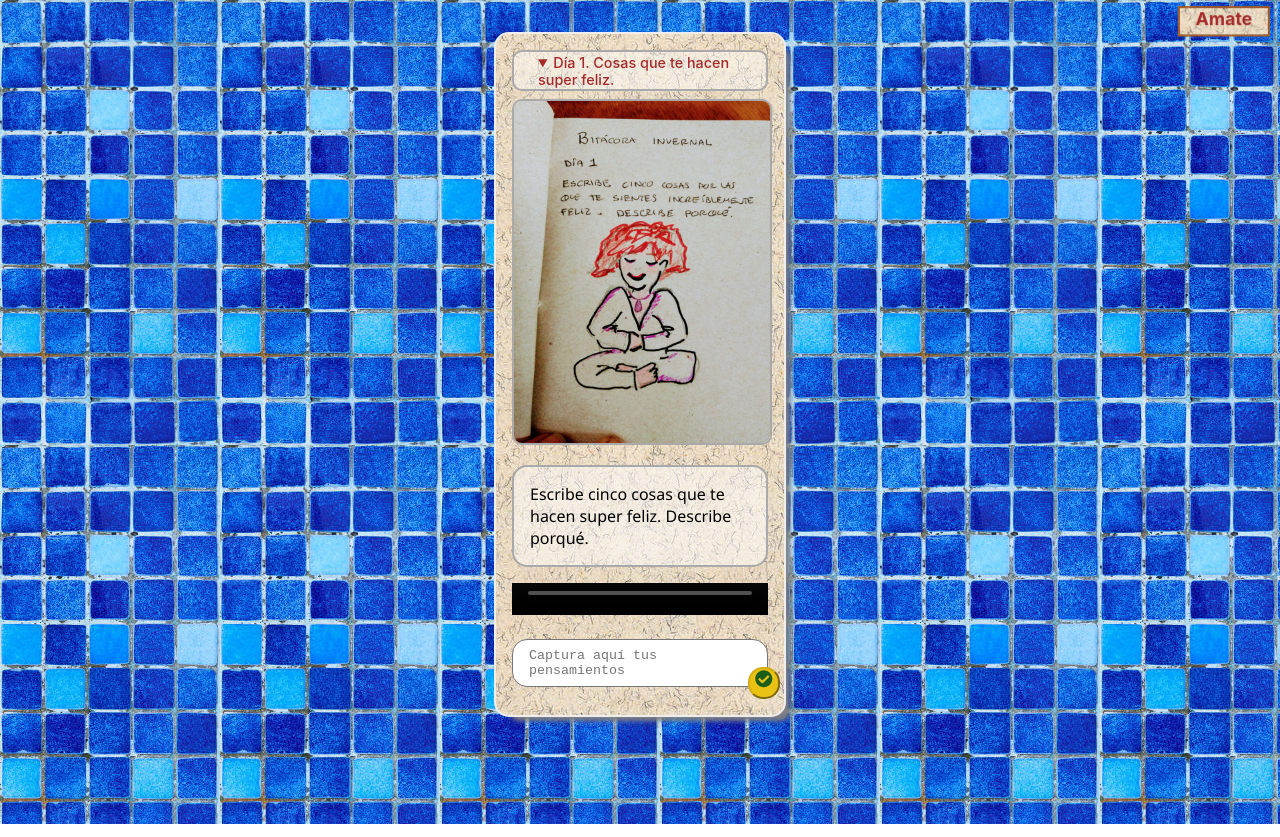
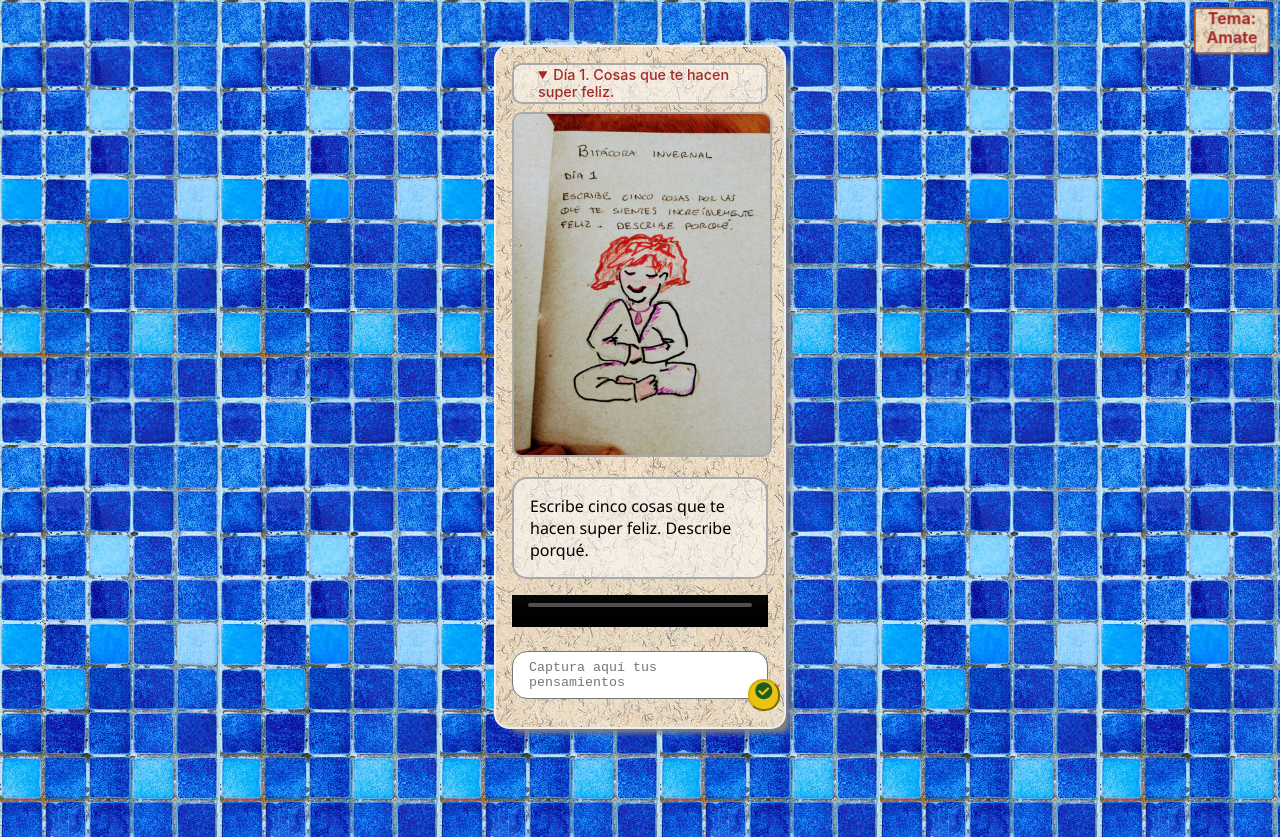
Before and after one commit to oscarnava/aquiconectandome, a React (Create React App) app: page / in a window 1280 px wide. Built offline with nearby package versions, Linux system fonts and the light colour scheme; grey boxes are pictures that could not be loaded.

Commit message:
Improve Themes menu

```diff
--- a/src/App.js
+++ b/src/App.js
@@ -7,16 +7,16 @@ import './styles/app.sass';
 
 const themeOpts = {
   esp: {
-    amate: 'Amate',
-    wood: 'Madera',
-    day: 'Día',
-    night: 'Noche',
+    amate: 'Tema: Amate',
+    wood: 'Tema: Madera',
+    day: 'Tema: Día',
+    night: 'Tema: Noche',
   },
   eng: {
-    amate: 'Amate',
-    wood: 'Wood',
-    day: 'Day',
-    night: 'Night',
+    amate: 'Theme: Amate',
+    wood: 'Theme: Wood',
+    day: 'Theme: Day',
+    night: 'Theme: Night',
   },
 };
 
@@ -53,8 +53,8 @@ export default class App extends React.Component {
         <CubeMenu
           selected={theme}
           options={themeOpts.esp}
-          width="6rem"
-          height="1.8rem"
+          width="5rem"
+          height="3rem"
           onSelect={this.onMenuSelect}
         />
         <IndexContainer ref={this.indexContainer} />
--- a/src/styles/app.sass
+++ b/src/styles/app.sass
@@ -9,9 +9,11 @@ $night-color: #111
   right: 10px
 
 .cube-face
-  font-size: 1.2rem
+  font-size: 1.1rem
   font-weight: bold
+  text-align: center
   border: solid 2px black
+  border-radius: 5px
 
 .cube-face-amate
   color: brown
--- a/src/styles/cards.sass
+++ b/src/styles/cards.sass
@@ -104,7 +104,7 @@ $night-theme-color: #111
   align-items: flex-start
   align-content: flex-start
   background-color: darken($day-theme-color, 20%)
-  padding-top: 1.5rem
+  padding-top: 2.3rem
   min-height: 100vh
 
   .card-unavailable
```
